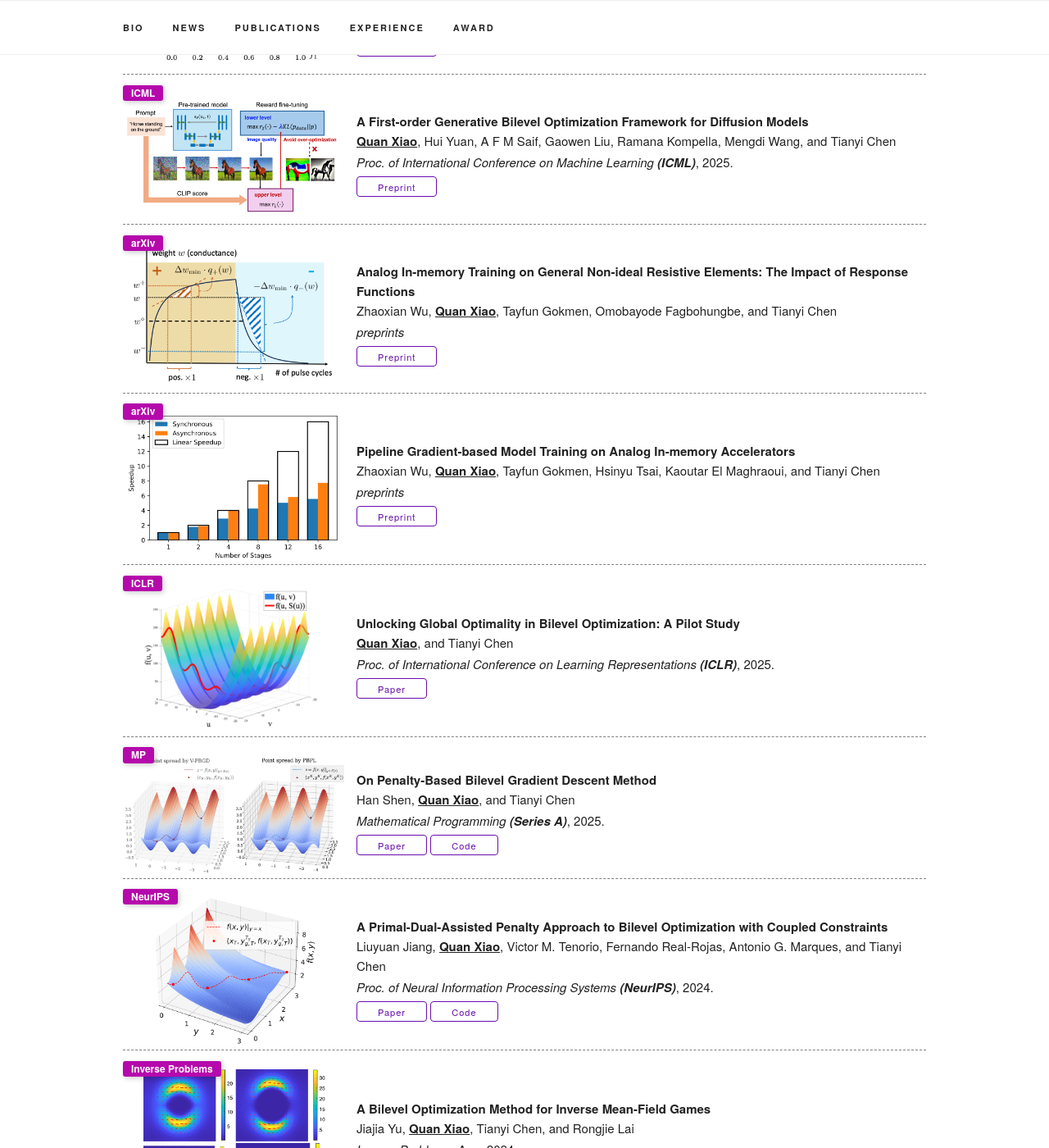
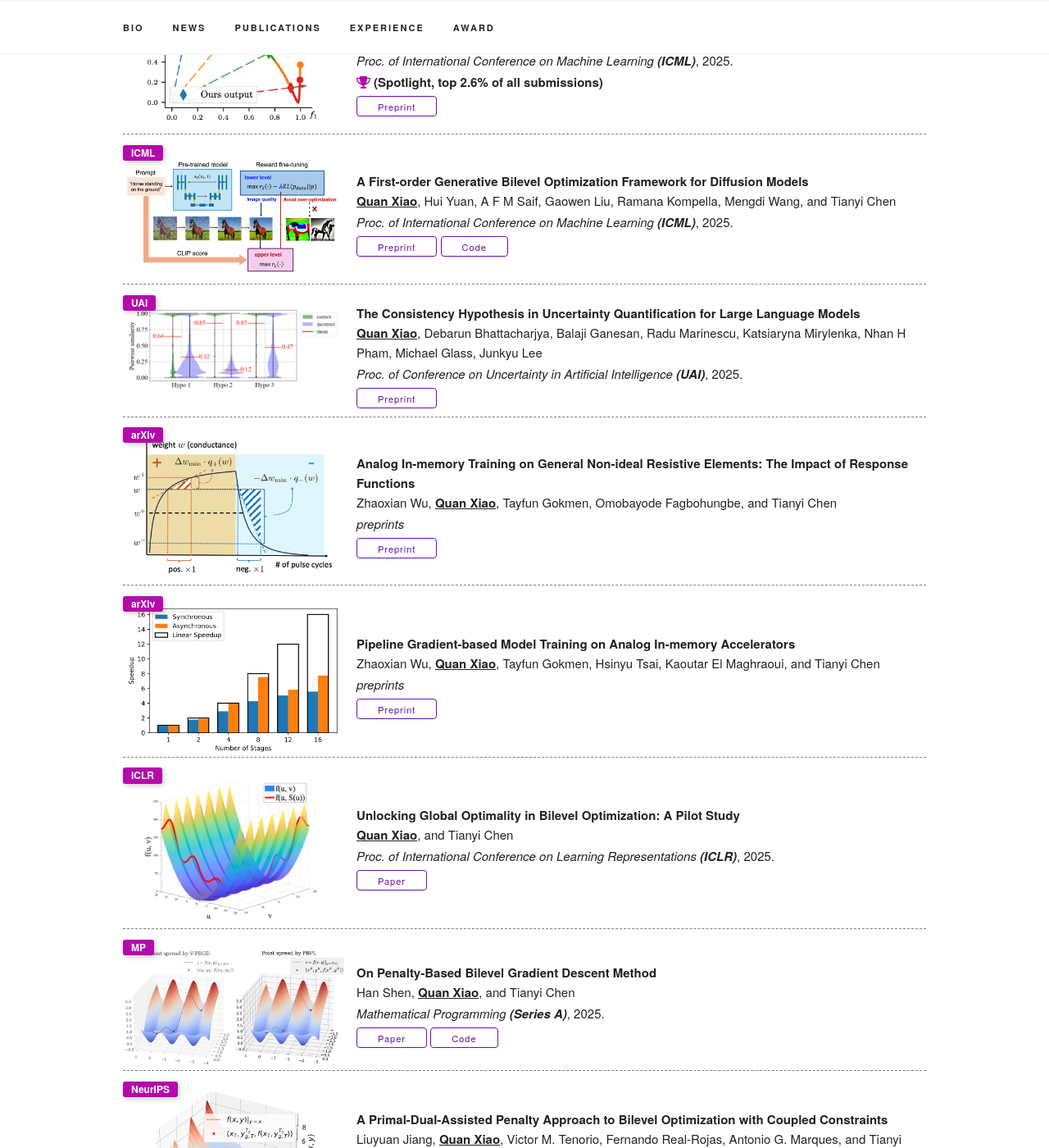
Before and after one commit to JenniferquanXiao/JenniferquanXiao.github.io, a Jekyll site: the page built from index.html, in a window 1280 px wide and 1400 px high, scrolled down 1867 px. Shown: the whole window at 82% size. Built offline with Jekyll 4.4.1, drawn with Linux system fonts in a browser that asks for light colours; some web fonts are replaced; some of the changed text lies outside the part shown.

Commit message:
Description of changes

```diff
--- a/_data/news.yaml
+++ b/_data/news.yaml
@@ -1,4 +1,5 @@
 news_items:
+
 
   - item: "Two papers have been accepted by ICML 2025! One on bilevel hyperparameter tuning for diffusion models (Poster) and the other on preference-guided multi-objective optimization (Spotlight)."
     date: "May 2025"
@@ -7,6 +8,13 @@ news_items:
         text: "A First-order Generative Bilevel Optimization Framework for Diffusion Models"
       - url: "https://arxiv.org/pdf/2504.02854"
         text: "Efficient First-Order Optimization on the Pareto Set for Multi-Objective Learning under Preference Guidance"
+    selected: y
+
+  - item: "Our paper on LLM during my summer internship at IBM Research has been accepted by UAI 2025! "
+    date: "May 2025"
+    links:
+      - url: "https://arxiv.org/pdf/2506.21849"
+        text: "The Consistency Hypothesis in Uncertainty Quantification for Large Language Models"
     selected: y
 
   - item: "Our paper on Preference-guided multi-objective learning is available.
--- a/_data/publications.yaml
+++ b/_data/publications.yaml
@@ -1,4 +1,5 @@
 papers:
+
 
   - title: "Efficient First-Order Optimization on the Pareto Set for Multi-Objective Learning under Preference Guidance"
     authors: "Lisha Chen, <strong><u>Quan Xiao</strong></u>, Ellen Hidemi Fukuda, Xinyi Chen, Kun Yuan, Tianyi Chen"
@@ -15,9 +16,19 @@ papers:
     venue: "Proc. of International Conference on Machine Learning <strong>(ICML)</strong>"
     preprint: "https://arxiv.org/pdf/2502.08808"
     year: "2025"
+    code: "https://github.com/afmsaif/bilevel_diffusion"
     selected: y
     label: "ICML"
     fig: "./assets/pub_figure/bilevel_diffusion.png"
+
+  - title: "The Consistency Hypothesis in Uncertainty Quantification for Large Language Models"
+    authors: "<strong><u>Quan Xiao</strong></u>, Debarun Bhattacharjya, Balaji Ganesan, Radu Marinescu, Katsiaryna Mirylenka, Nhan H Pham, Michael Glass, Junkyu Lee"
+    venue: "Proc. of Conference on Uncertainty in Artificial Intelligence <strong>(UAI)</strong>"
+    preprint: "https://arxiv.org/pdf/2506.21849"
+    year: "2025"
+    selected: y
+    label: "UAI"
+    fig: "./assets/pub_figure/violinplot_QA.png"
 
   - title: "Analog In-memory Training on General Non-ideal Resistive Elements: The Impact of Response Functions"
     authors: "Zhaoxian Wu, <strong><u>Quan Xiao</strong></u>, Tayfun Gokmen, Omobayode Fagbohungbe, and Tianyi Chen"
@@ -68,7 +79,7 @@ papers:
     authors: "Jiajia Yu, <strong><u>Quan Xiao</strong></u>, Tianyi Chen, and Rongjie Lai"
     venue: "Inverse Problems"
     paper_pdf: "https://arxiv.org/pdf/2401.05539"
-    year: "Aug. 2024."
+    year: "Aug. 2024"
     selected: y
     label: "Inverse Problems"
     fig: "./assets/pub_figure/inverse_problem.png"
```
Also changed, not shown: assets/pub_figure/violinplot_QA.png (added), 4 other files.
